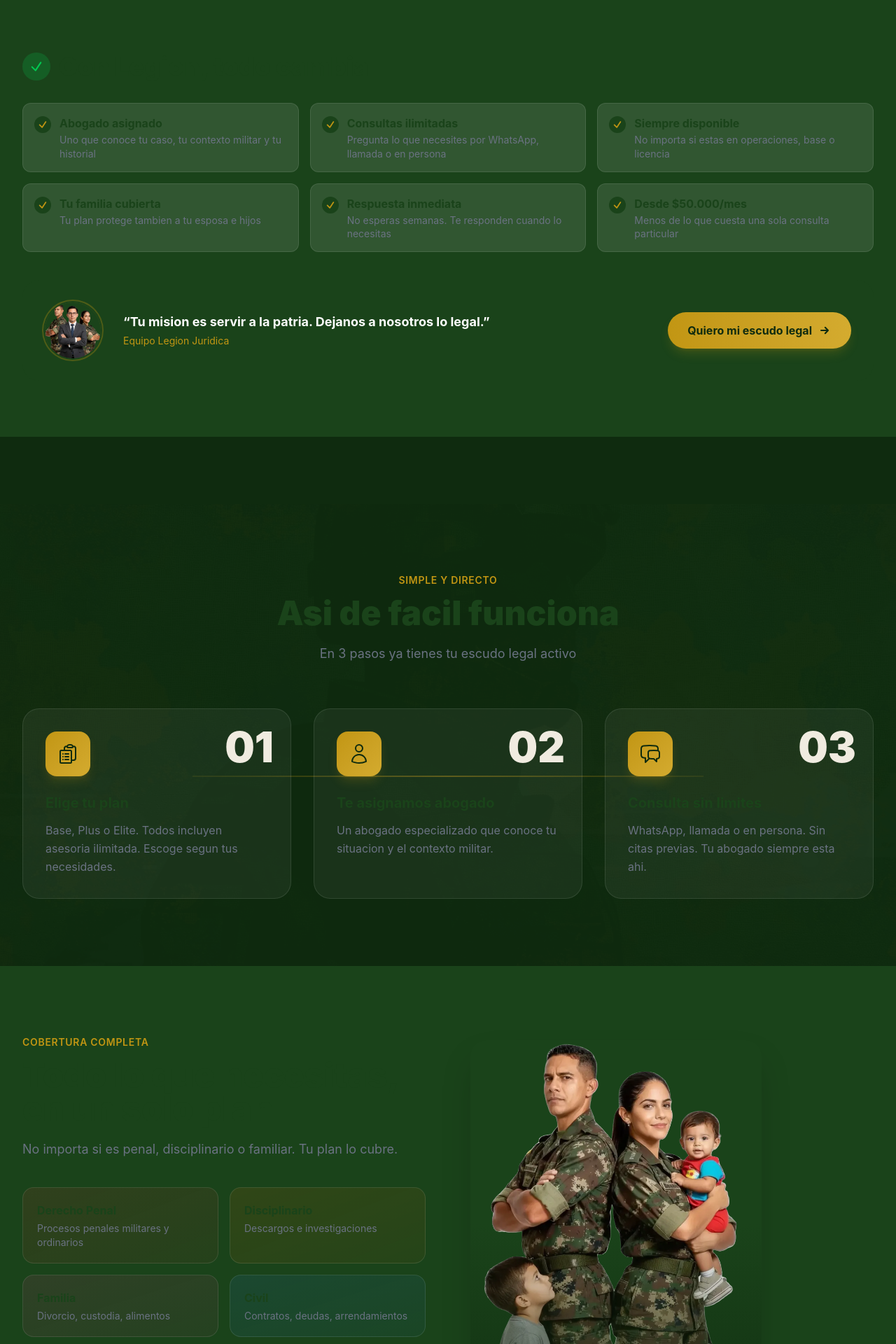
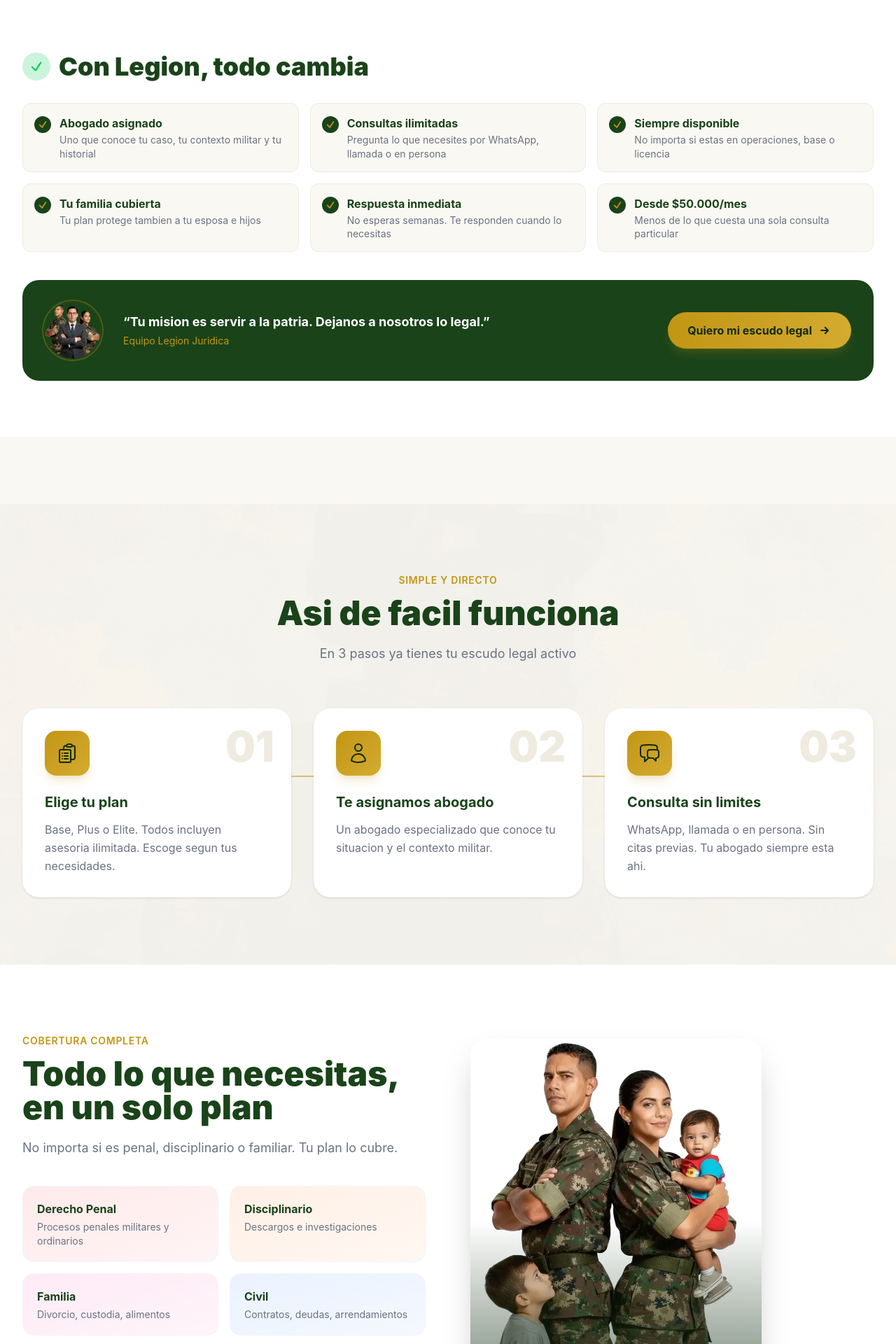
Before and after one commit to Petertouch/legionAsistencia, a Next.js app: page / in a window 1280 px wide. Shown: the part 1501-3421 px from the top of the page at 70% size. Built offline with nearby package versions, Linux system fonts and the light colour scheme.

Commit message:
Revert "Make homepage fully dark theme — remove white/arena sections"
This reverts commit feba1ddddf9a4300c0c7737960b9064484104150.

```diff
--- a/src/app/(public)/page.tsx
+++ b/src/app/(public)/page.tsx
@@ -151,7 +151,7 @@
       </section>
 
       {/* ============ PROBLEMA / SOLUCION ============ */}
-      <section id="problema" className="py-14 sm:py-24 overflow-hidden bg-jungle-dark">
+      <section id="problema" className="py-14 sm:py-24 overflow-hidden">
         {/* SIN LEGION - fondo oscuro */}
         <div className="bg-jungle-dark relative">
           <div className="absolute inset-0 opacity-5">
@@ -247,7 +247,7 @@
         </div>
 
         {/* CON LEGION - fondo blanco */}
-        <div className="bg-jungle">
+        <div className="bg-white">
           <div className="max-w-7xl mx-auto px-5 sm:px-6 lg:px-8 py-12 sm:py-20">
             <Reveal direction="right">
               <div className="flex items-center gap-3 mb-6 sm:mb-8">
@@ -272,7 +272,7 @@
                 { title: "Desde $50.000/mes", desc: "Menos de lo que cuesta una sola consulta particular" },
               ].map((benefit, i) => (
                 <StaggerItem key={i}>
-                  <div className="flex items-start gap-3 p-3.5 sm:p-4 rounded-xl bg-white/10 border border-white/10 sm:hover:bg-white/15 sm:hover:border-oro/20 transition-all duration-300 h-full">
+                  <div className="flex items-start gap-3 p-3.5 sm:p-4 rounded-xl bg-arena border border-arena-dark sm:hover:shadow-md sm:hover:border-oro/20 transition-all duration-300 h-full">
                     <div className="w-5 h-5 sm:w-6 sm:h-6 rounded-full bg-jungle flex items-center justify-center flex-shrink-0 mt-0.5">
                       <svg className="w-3 h-3 sm:w-3.5 sm:h-3.5 text-oro" fill="none" viewBox="0 0 24 24" stroke="currentColor" strokeWidth={3}>
                         <path strokeLinecap="round" strokeLinejoin="round" d="M4.5 12.75l6 6 9-13.5" />
@@ -322,7 +322,7 @@
       </section>
 
       {/* ============ COMO FUNCIONA ============ */}
-      <section id="como-funciona" className="py-14 sm:py-24 bg-jungle-dark relative overflow-hidden">
+      <section id="como-funciona" className="py-14 sm:py-24 bg-arena relative overflow-hidden">
         <div className="absolute inset-0 opacity-[0.03]"
           style={{ backgroundImage: "url('/images/BgCamuflado.webp')", backgroundSize: "cover" }}
         />
@@ -342,7 +342,7 @@
           </Reveal>
 
           <Stagger className="grid sm:grid-cols-3 gap-4 sm:gap-6 lg:gap-8 relative" staggerDelay={0.15}>
-            <div className="hidden sm:block absolute top-24 left-[20%] right-[20%] h-0.5 bg-gradient-to-r from-oro/10 via-oro/40 to-oro/10" />
+            <div className="hidden sm:block absolute top-24 left-[20%] right-[20%] h-0.5 bg-gradient-to-r from-oro/20 via-oro to-oro/20" />
 
             {[
               {
@@ -374,7 +374,7 @@
               },
             ].map((item) => (
               <StaggerItem key={item.step}>
-                <div className="relative bg-white/5 border border-white/10 rounded-2xl sm:rounded-3xl p-5 sm:p-8 sm:hover:bg-white/10 transition-all duration-500 group sm:hover:-translate-y-2 flex sm:block items-start gap-4 sm:gap-0 h-full">
+                <div className="relative bg-white rounded-2xl sm:rounded-3xl p-5 sm:p-8 shadow-sm sm:hover:shadow-xl transition-all duration-500 group sm:hover:-translate-y-2 flex sm:block items-start gap-4 sm:gap-0 h-full">
                   <div className="w-12 h-12 sm:w-16 sm:h-16 bg-gradient-to-br from-oro to-oro-light rounded-xl sm:rounded-2xl flex items-center justify-center text-jungle-dark flex-shrink-0 sm:mb-6 shadow-lg shadow-oro/20">
                     {item.icon}
                   </div>
@@ -395,7 +395,7 @@
       </section>
 
       {/* ============ COBERTURA ============ */}
-      <section id="cobertura" className="py-14 sm:py-24 bg-jungle">
+      <section id="cobertura" className="py-14 sm:py-24 bg-white">
         <div className="max-w-7xl mx-auto px-5 sm:px-6 lg:px-8">
           <div className="grid lg:grid-cols-2 gap-10 lg:gap-16 items-center">
             <div>
@@ -422,7 +422,7 @@
                 ].map((area) => (
                   <StaggerItem key={area.title}>
                     <div
-                      className={`bg-gradient-to-br ${area.color} rounded-xl sm:rounded-2xl p-3.5 sm:p-5 border border-white/10 active:shadow-md sm:hover:shadow-md transition-all duration-300 h-full`}
+                      className={`bg-gradient-to-br ${area.color} rounded-xl sm:rounded-2xl p-3.5 sm:p-5 border border-gray-100 active:shadow-md sm:hover:shadow-md transition-all duration-300 h-full`}
                     >
                       <h3 className="font-bold text-jungle text-sm sm:text-base mb-0.5 sm:mb-1">{area.title}</h3>
                       <p className="text-gray-500 text-[11px] sm:text-sm leading-snug">{area.desc}</p>
@@ -558,7 +558,7 @@
       </section>
 
       {/* ============ TESTIMONIOS ============ */}
-      <section id="testimonios" className="py-14 sm:py-24 bg-jungle-dark">
+      <section id="testimonios" className="py-14 sm:py-24 bg-arena">
         <div className="max-w-7xl mx-auto px-5 sm:px-6 lg:px-8">
           <Reveal direction="up">
             <div className="text-center mb-10 sm:mb-16">
@@ -578,7 +578,7 @@
               { quote: "Me suspendieron injustamente. Legion me ayudo a demostrar mi inocencia y me reintegraron.", name: "Patrullero activo", context: "Reintegro tras suspension", rating: 5 },
             ].map((t, i) => (
               <StaggerItem key={i}>
-                <div className="bg-white/5 border border-white/10 rounded-2xl sm:rounded-3xl p-5 sm:p-8 sm:hover:bg-white/10 transition-all duration-500 sm:hover:-translate-y-1 h-full">
+                <div className="bg-white rounded-2xl sm:rounded-3xl p-5 sm:p-8 shadow-sm sm:hover:shadow-xl transition-all duration-500 sm:hover:-translate-y-1 h-full">
                   <div className="flex gap-0.5 sm:gap-1 mb-3 sm:mb-4">
                     {Array.from({ length: t.rating }).map((_, j) => (
                       <svg key={j} className="w-4 h-4 sm:w-5 sm:h-5 text-oro" fill="currentColor" viewBox="0 0 20 20">
```
